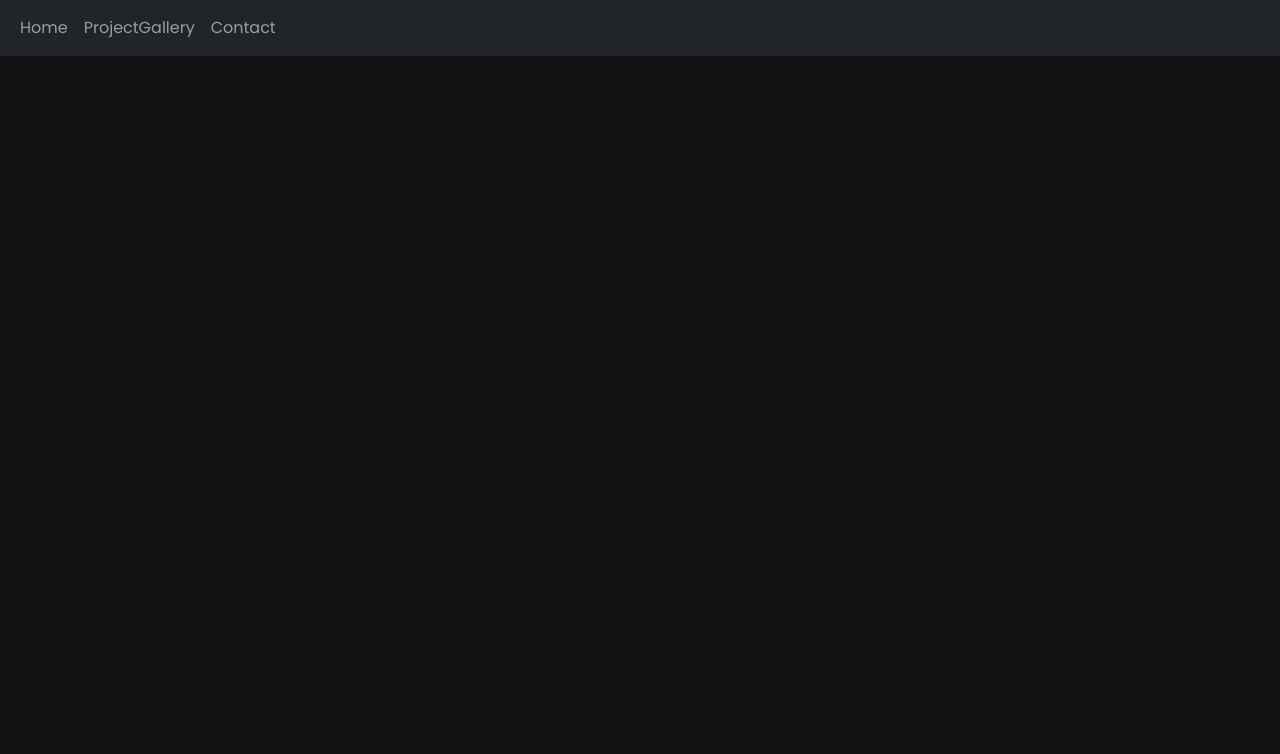
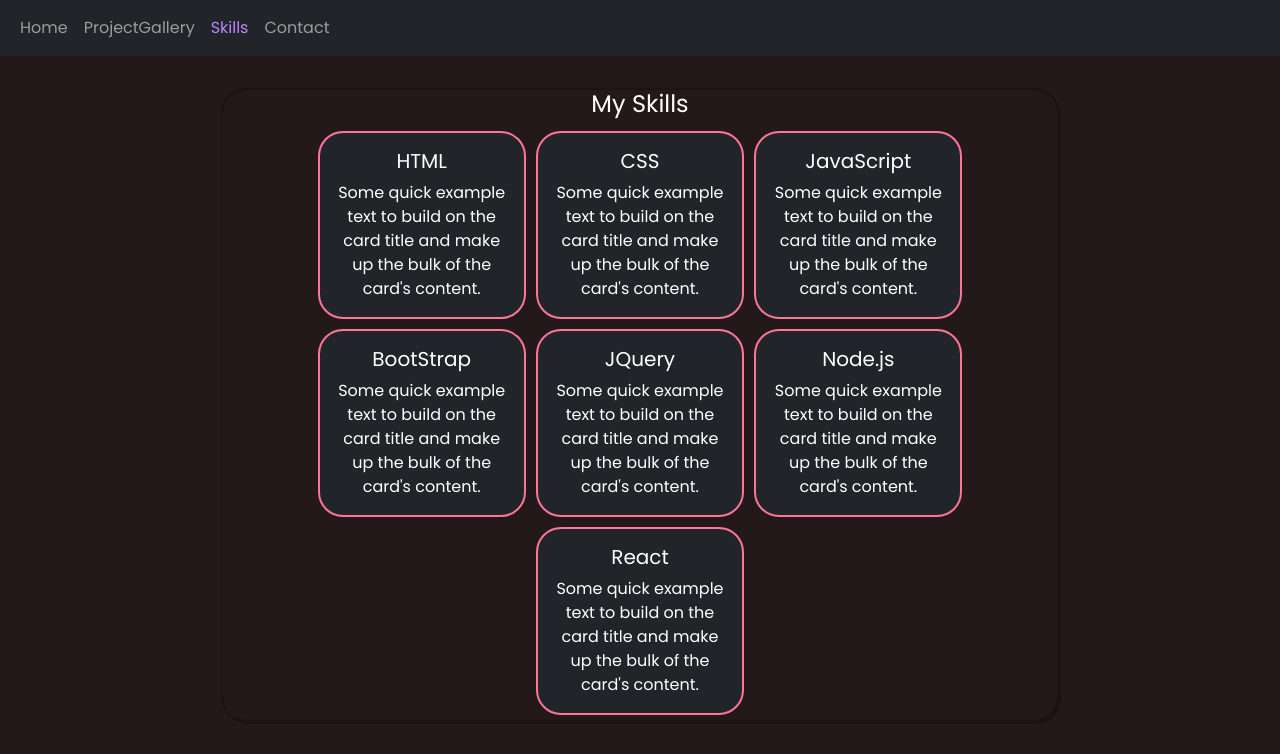
Before and after one commit to josh484/react-portfolio, a React (Vite) app: page /react-portfolio/skillsgallery in a window 1280 px wide. Shown: the top 754 px of the page. Built offline with nearby package versions, Linux system fonts and the light colour scheme.

Commit message:
changed skills section to be in another page

```diff
--- a/src/App.css
+++ b/src/App.css
@@ -57,7 +57,6 @@
 }
 
 #skillsGrid{
-    margin-top: 10vh;
     max-width: 100% ;
     min-height: 100vh;
     display: flex;
@@ -136,13 +135,13 @@
     height: 100%;
  }
  .carousel-indicators [data-bs-target]{
-    background-color:#3700B3 !important;
+    background-color:#bb86fc !important;
  }
 
 #cCaption{
-    background-color: rgba(3, 3, 3, 0.4);
+    background-color: rgba(3, 3, 3, 0.6);
     color: white;
-
+    border-radius: 25px !important;
 }
 
  /* Header Page */
--- a/src/App.jsx
+++ b/src/App.jsx
@@ -9,7 +9,7 @@
 import "@fontsource/poppins/800.css"; // Specify weight
 import "@fontsource/poppins/400-italic.css"; // Specify weight and style
 import './App.css'
-
+import SkillsGallery from './components/SkillsGallery';
 function App() {
 
 
@@ -20,6 +20,7 @@
         <Routes>
           <Route path="/react-portfolio/" element={<Home />} />
           <Route path="/react-portfolio/projectgallery" element={<ProjectGallery />} />
+          <Route path="/react-portfolio/skillsgallery" element={<SkillsGallery />} />
           <Route path="/react-portfolio/contact" element={<Contact />} />
         </Routes>
       </Router>
--- a/src/components/Header.jsx
+++ b/src/components/Header.jsx
@@ -33,6 +33,14 @@
                         style={({ isActive }) => {
                             return isActive ? { color: '#bb86fc' } : {}
                         }}
+                        to="/react-portfolio/skillsgallery"
+                    >Skills
+                    </NavLink>
+                    <NavLink
+                        className="nav-link"
+                        style={({ isActive }) => {
+                            return isActive ? { color: '#bb86fc' } : {}
+                        }}
                         to="/react-portfolio/contact"
                     >Contact
                     </NavLink>
--- a/src/components/Home.jsx
+++ b/src/components/Home.jsx
@@ -3,13 +3,10 @@
 import Row from 'react-bootstrap/Row';
 import Col from 'react-bootstrap/Col';
 import Button from 'react-bootstrap/Button';
-import ListGroup from 'react-bootstrap/ListGroup';
-import Skills from './skills.json';
-import SkillCard from './skills'
 import me from '../assets/images/me.jpeg'
 
 function Home() {
-    const [skills, setSkills] = useState(Skills);
+
 
     return (
         <>
@@ -37,25 +34,6 @@
                     </Col>
                 </Row>
             </Container>
-            <Container fluid id='skillsGrid'>
-                <Row>
-                    <Col id='skillsMid'>
-                        <div id='skills' className='col-lg-8 col-10 '>
-                            <h4>My Skills</h4>
-                            <div id='skillsBox'>
-                                {skills.map(skills => (
-                                    <SkillCard
-                                        id={skills.id}
-                                        key={skills.id}
-                                        skill={skills.skill}
-                                    />
-
-                                ))}
-                            </div>
-                        </div>
-                    </Col>
-                </Row>
-            </Container>
         </>
     );
 }
--- a/src/components/ProjectGallery.jsx
+++ b/src/components/ProjectGallery.jsx
@@ -24,7 +24,7 @@
 
                         />
                         </a>
-                        <Carousel.Caption id='cCaption' className="rounded-pill">
+                        <Carousel.Caption id='cCaption'>
                             <h3>{projects.name}</h3>
                             <p>{projects.link}</p>
                             <p>{projects.description}</p>
--- /dev/null
+++ b/src/components/SkillsGallery.jsx
@@ -0,0 +1,36 @@
+import React, { useState } from 'react';
+import Container from 'react-bootstrap/Container';
+import Row from 'react-bootstrap/Row';
+import Col from 'react-bootstrap/Col';
+import SkillCard from './skills'
+import Skills from './skills.json';
+
+
+function SkillsGallery() {
+    const [skills, setSkills] = useState(Skills);
+    return (
+        <Container fluid id='skillsGrid'>
+            <Row>
+                <Col id='skillsMid'>
+                    <div id='skills' className='col-lg-8 col-10 '>
+                        <h4>My Skills</h4>
+                        <div id='skillsBox'>
+                            {skills.map(skills => (
+                                <SkillCard
+                                    id={skills.id}
+                                    key={skills.id}
+                                    skill={skills.skill}
+                                />
+
+                            ))}
+                        </div>
+                    </div>
+                </Col>
+            </Row>
+        </Container>
+
+    )
+}
+
+
+export default SkillsGallery
```
